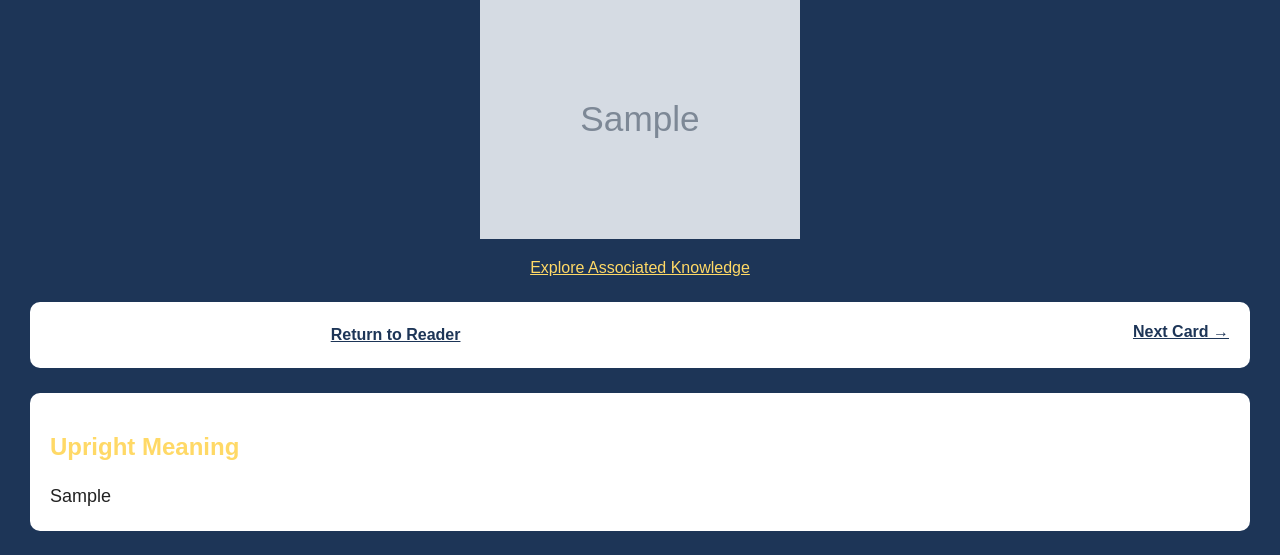
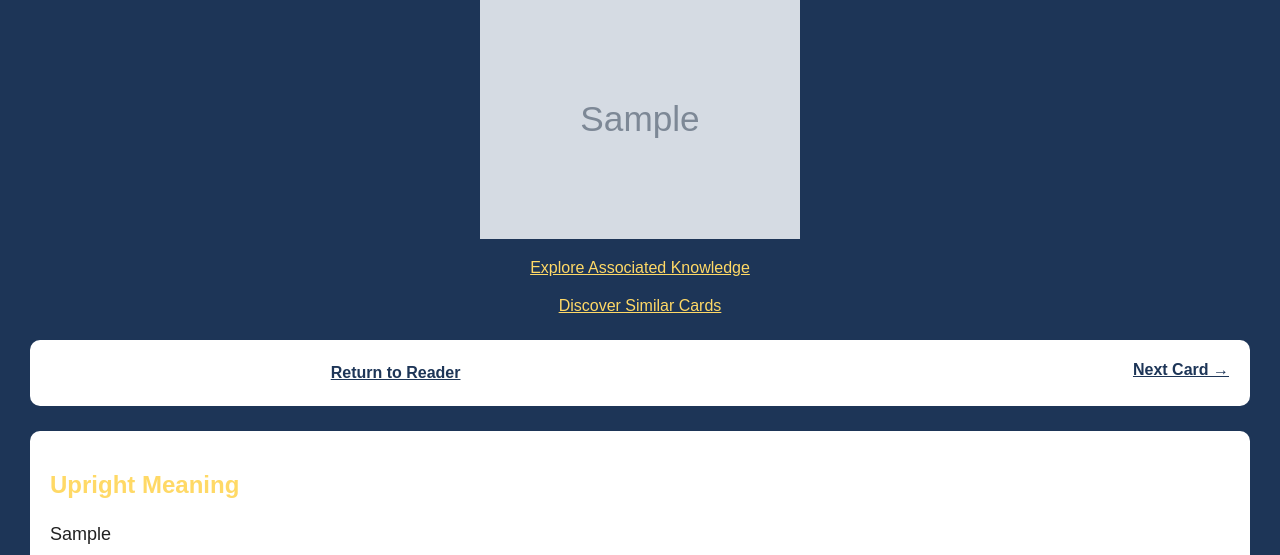
Before and after one commit to spiritbilll-boop/tarot-study-guide, a PHP site: page /card.php in a window 1280 px wide. Shown: the part 129-684 px from the top of the page. Run offline with PHP 8.4, Linux system fonts and the light colour scheme; tables that the repository leaves empty or names only in its code hold one stand-in row (values such as "Sample post"); grey boxes marked "Sample" are stand-in pictures.

Commit message:
Add similar cards link to card study page

```diff
--- a/card.php
+++ b/card.php
@@ -363,6 +363,15 @@ href="card_topics.php?id=<?php echo $card_id; ?>"
 style="color:#ffd966;"
 >
 Explore Associated Knowledge
+</a>
+</p>
+<p style="text-align:center; margin:20px;">
+<a
+class="button"
+href="knowledge_graph/discover_similar_cards.php?id=<?php echo $card_id; ?>"
+style="color:#ffd966;"
+>
+Discover Similar Cards
 </a>
 </p>
 <div class="panel">
```
